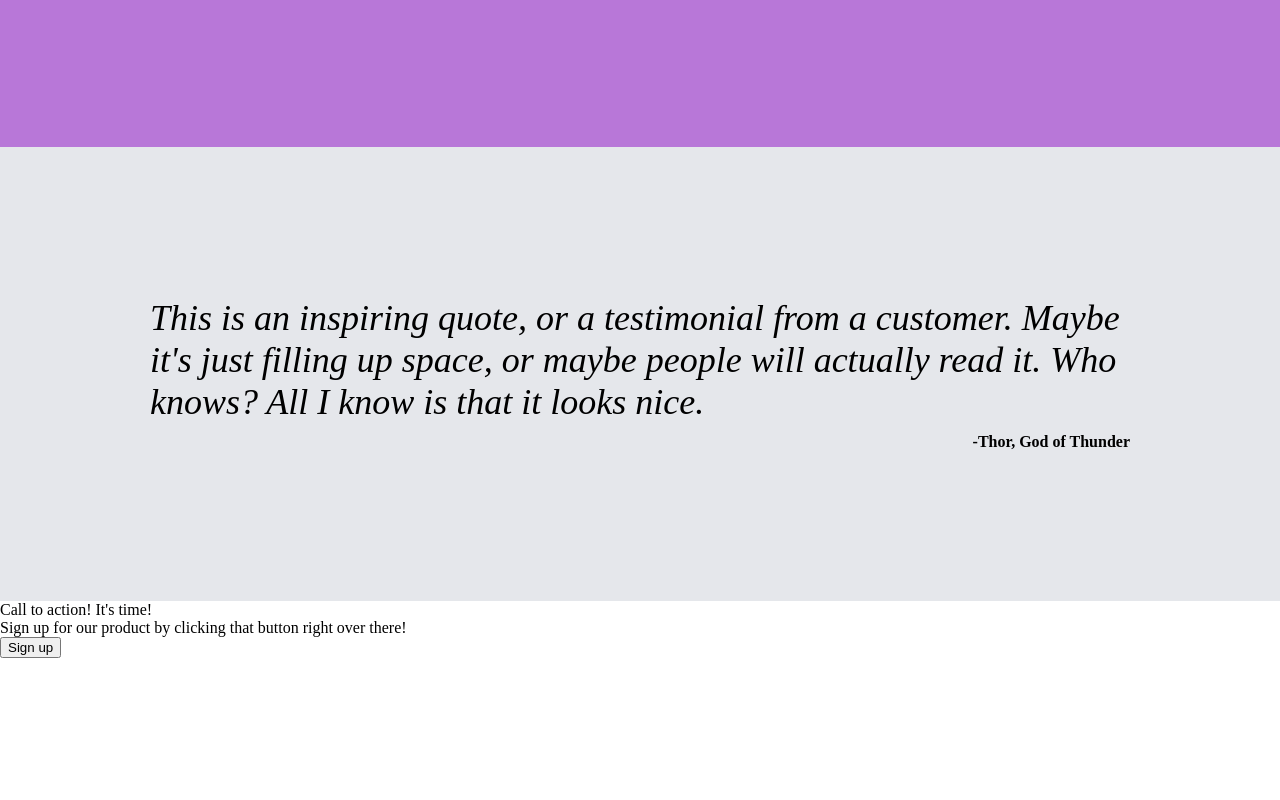
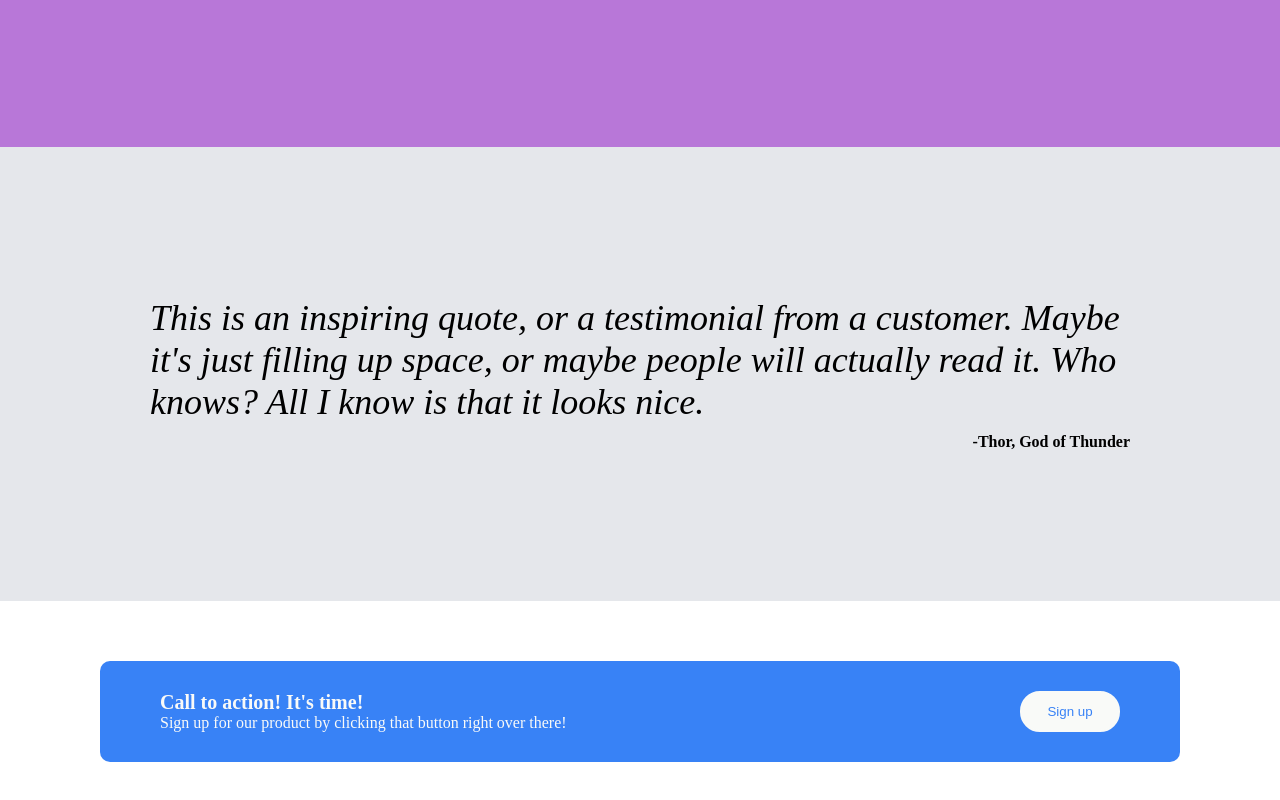
Before and after one commit to Bardemic/landingPageOdin, a plain HTML site: page index.html in a window 1280 px wide. Shown: the part 878-1678 px from the top of the page. Before the commit the page ends 1536 px from the top, so only its background shows below. Drawn offline with Linux system fonts and the light colour scheme.

Commit message:
Add CSS to Fourth Section

```diff
--- a/index.html
+++ b/index.html
@@ -58,8 +58,10 @@
 
     <div class="fourthSection">
         <div class="actionBox">
-            <div class="actionHeader">Call to action! It's time!</div>
-            <div class="actionText">Sign up for our product by clicking that button right over there!</div>
+            <div class="actionLeft">
+                <div class="actionHeader">Call to action! It's time!</div>
+                <div class="actionText">Sign up for our product by clicking that button right over there!</div>
+            </div>
             <button type="button" class="actionButton">Sign up</div>
         </div>
     </div>
--- a/styles.css
+++ b/styles.css
@@ -143,3 +143,44 @@ img {
     font-weight: bolder;
     align-self: flex-end;
 }
+
+.fourthSection {
+    padding: 60px 100px;
+}
+
+.actionBox {
+    display: flex;
+    padding: 30px 60px;
+    background-color: #3882F6;
+    border-radius: 10px;
+    justify-content: space-between;
+}
+
+.actionLeft {
+    display: flex;
+    flex-direction: column;
+}
+
+.actionHeader {
+    font-size: 20px;
+    font-weight: bold;
+    color: #F9FAF8
+}
+
+.actionText {
+    color: #F9FAF8;
+}
+
+.actionButton {
+    background-color: #F9FAF8;
+    border: 2px solid #F9FAF8;
+    border-radius: 20px;
+    width: 100px;
+    color: #3882F6;
+    transition-duration: 0.4s;
+}
+
+.actionButton:hover {
+    background-color: #3882F6;
+    color: #F9FAF8;
+}
```
